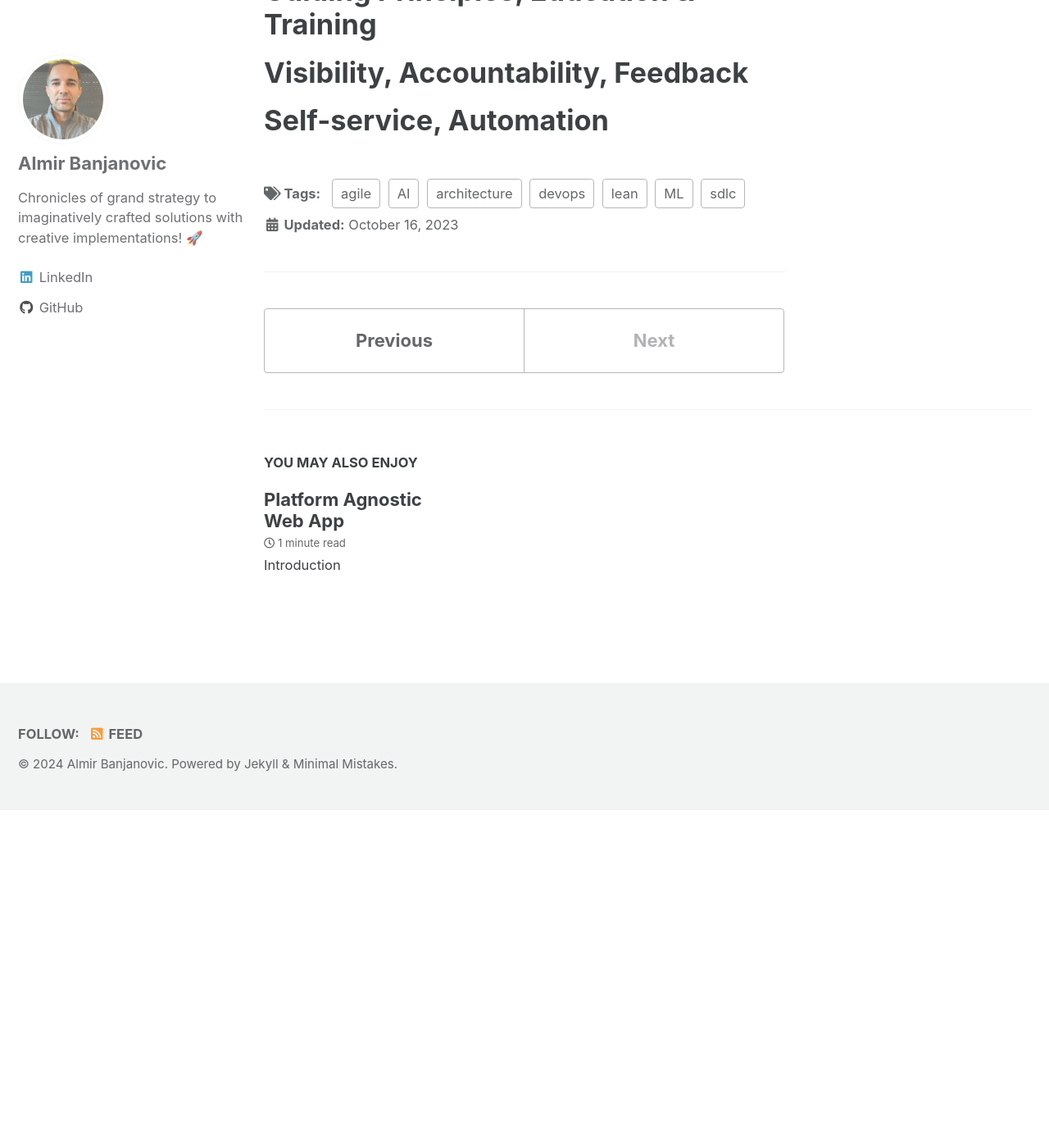
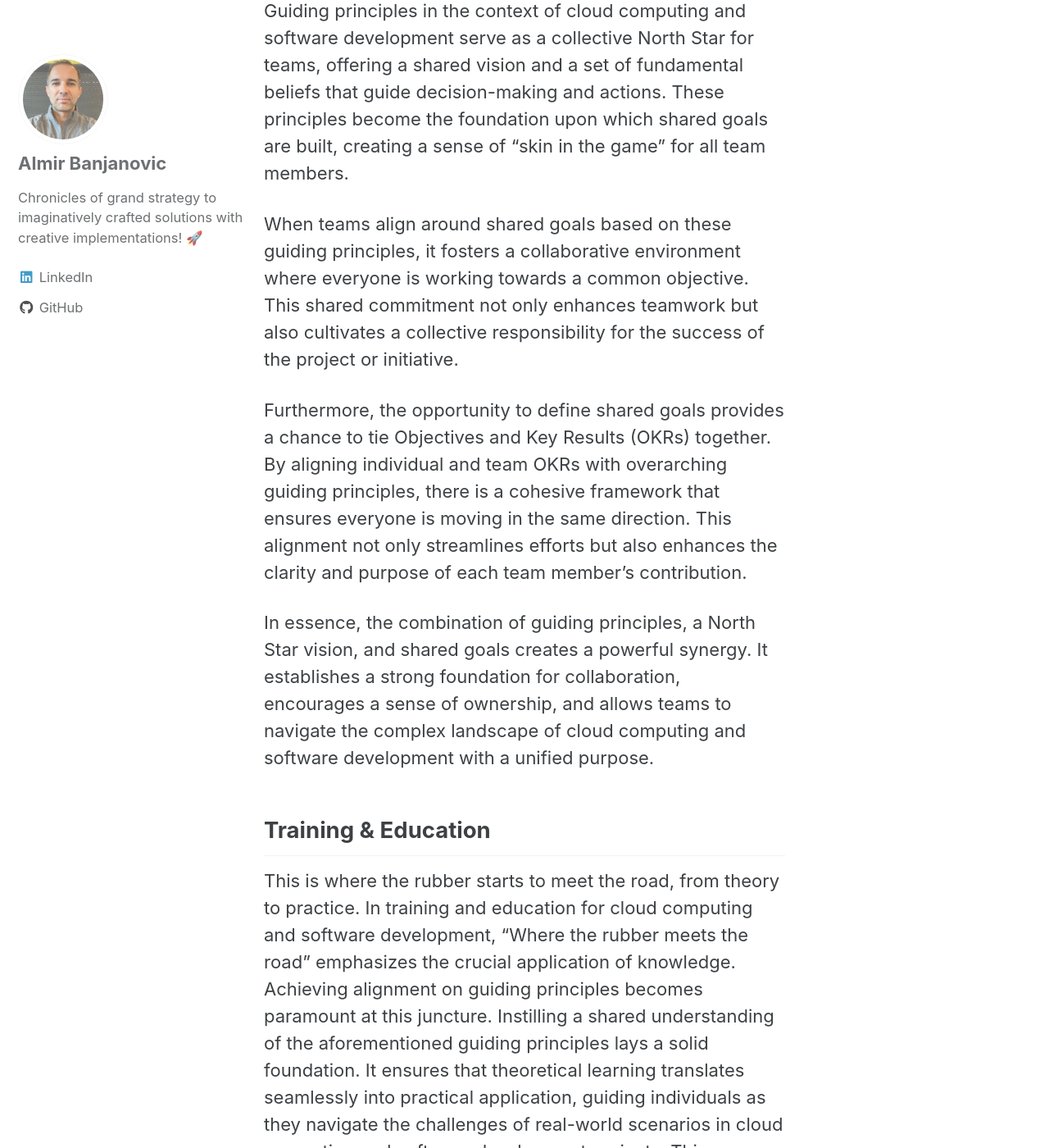
Before and after one commit to almirbanjanovic/roadtocloud.github.io, a Jekyll site: the page built from _posts/2023-10-16-keep-it-lean-and-eliminate-waste.md, in a window 1280 px wide and 1400 px high, scrolled down 2417 px. Shown: the whole window at 82% size. Built offline with Jekyll 4.4.1, drawn with Linux system fonts in a browser that asks for light colours; cached includes are drawn as plain includes; comment, search, counter and statistics services are not loaded; before the commit the page ends 3405 px from its top, so only the background shows below that; some of the changed text lies outside the part shown.

Commit message:
Update 2023-10-16-keep-it-lean-and-eliminate-waste.md

```diff
--- a/_posts/2023-10-16-keep-it-lean-and-eliminate-waste.md
+++ b/_posts/2023-10-16-keep-it-lean-and-eliminate-waste.md
@@ -37,6 +37,24 @@ With the aim of keeping at lean and eliminating waste, I present the Seven Pilla
 
 ![image-center]({{ site.url }}{{ site.baseurl }}/assets/images/keep-it-lean-seven-pillars.png){: .align-center}
 
+## Guiding Principles
+Guiding principles in the context of cloud computing and software development serve as a collective North Star for teams, offering a shared vision and a set of fundamental beliefs that guide decision-making and actions. These principles become the foundation upon which shared goals are built, creating a sense of "skin in the game" for all team members.
+
+When teams align around shared goals based on these guiding principles, it fosters a collaborative environment where everyone is working towards a common objective. This shared commitment not only enhances teamwork but also cultivates a collective responsibility for the success of the project or initiative.
+
+Furthermore, the opportunity to define shared goals provides a chance to tie Objectives and Key Results (OKRs) together. By aligning individual and team OKRs with overarching guiding principles, there is a cohesive framework that ensures everyone is moving in the same direction. This alignment not only streamlines efforts but also enhances the clarity and purpose of each team member's contribution.
+
+In essence, the combination of guiding principles, a North Star vision, and shared goals creates a powerful synergy. It establishes a strong foundation for collaboration, encourages a sense of ownership, and allows teams to navigate the complex landscape of cloud computing and software development with a unified purpose.
+
+## Training & Education
+This is where the rubber starts to meet the road, from theory to practice.  In training and education for cloud computing and software development, "Where the rubber meets the road" emphasizes the crucial application of knowledge. Achieving alignment on guiding principles becomes paramount at this juncture. Instilling a shared understanding of the aforementioned guiding principles lays a solid foundation.  It ensures that theoretical learning translates seamlessly into practical application, guiding individuals as they navigate the challenges of real-world scenarios in cloud computing and software development projects. This alignment not only encourages collaboration but also empowers teams to confidently apply principles when it matters most – in the practical implementation of their skills.
+
+## Visibility
+## Accountability
+## Self Service
+## Automation
+## Feedback
+
 # Guiding Principles
 
 # Guiding Principles, Education & Training
```
